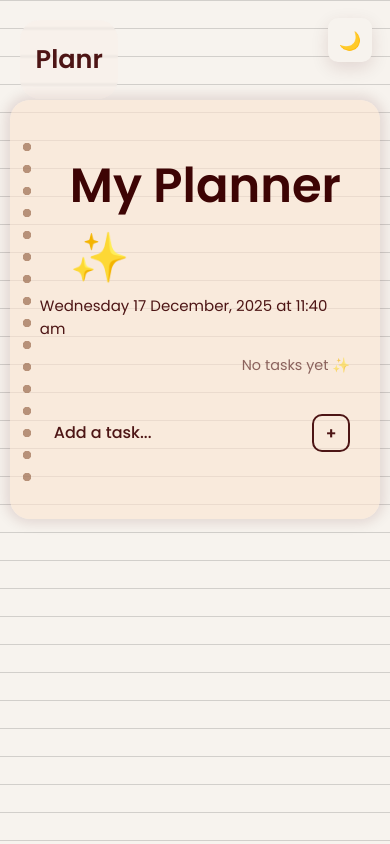
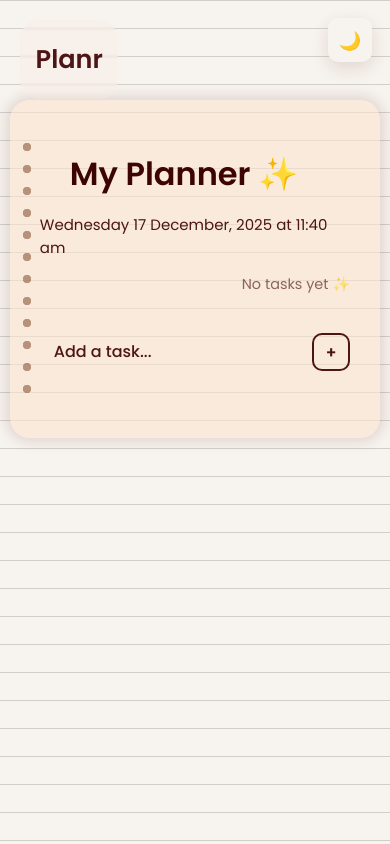
Before and after one commit to DishariPaul/planr-todo-web, a plain HTML site: page planner.html in a window 390 px wide. Drawn offline with Linux system fonts and the light colour scheme.

Commit message:
Update planner.css

```diff
--- a/planner.css
+++ b/planner.css
@@ -304,7 +304,10 @@ body::-webkit-scrollbar-thumb {
 /* Phones */
 @media (max-width: 600px) {
   .container{margin-top: 50px;}
-  .note-record h2{font-size: 3rem;}
+  .note-record h2{
+    font-size: 2rem;
+    margin-bottom: 15px;
+  }
   #taskInput {
     font-size: 1rem;
     padding: 14px;
```
